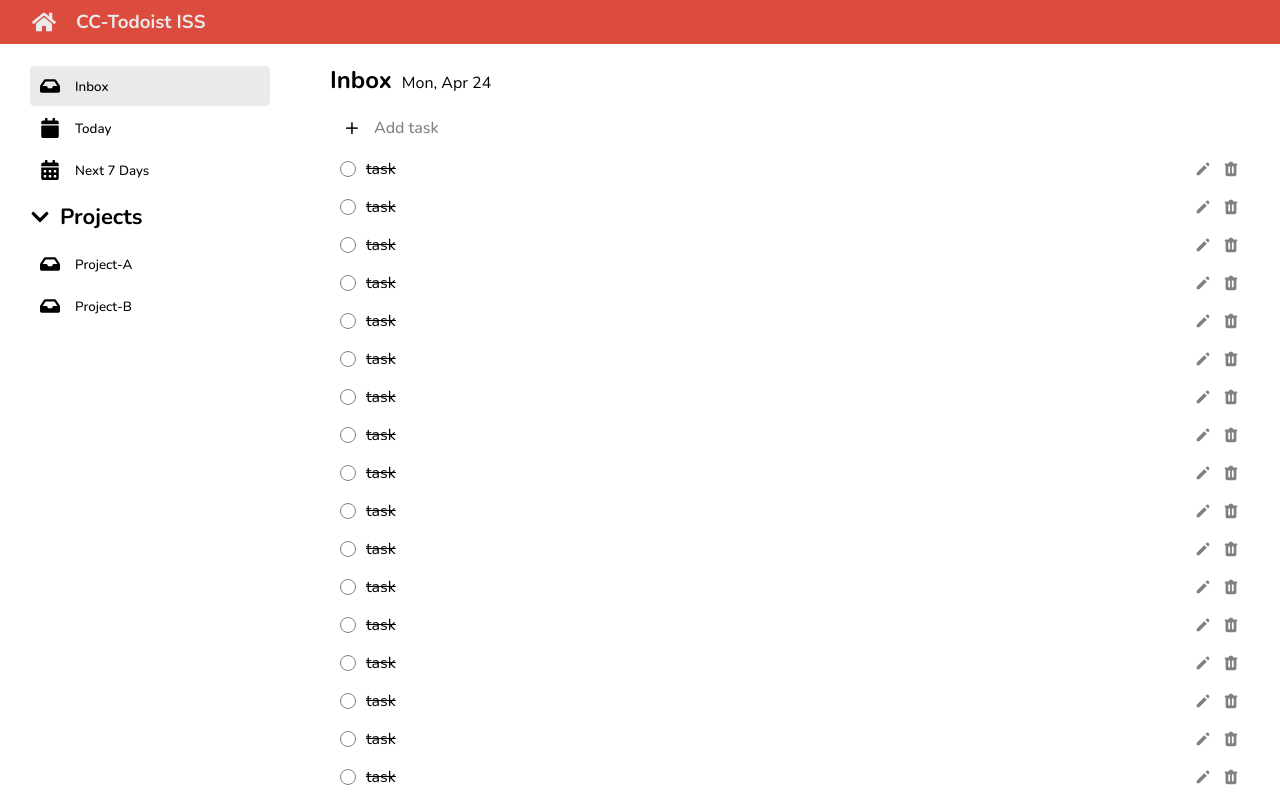
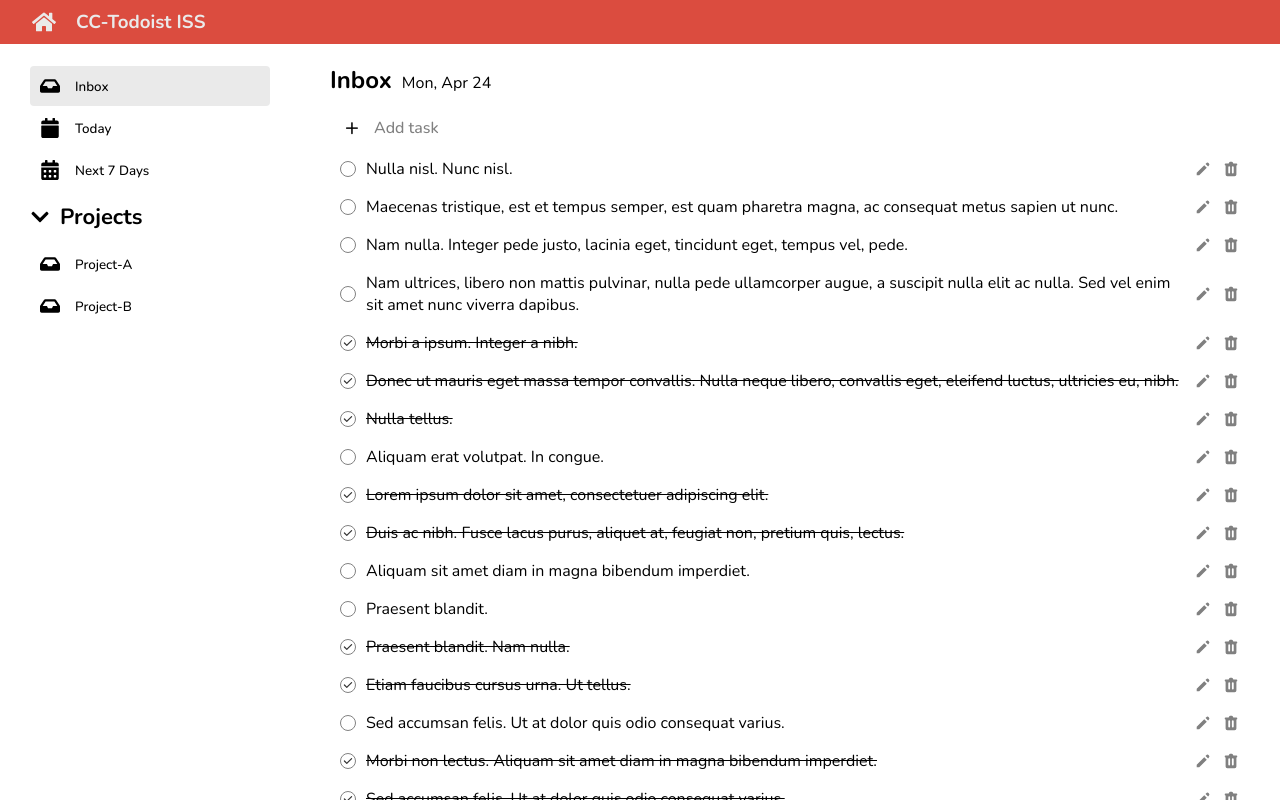
Before and after one commit to issarapong/react-todolist, a React (Create React App) app: page / in a window 1280 px wide. Built offline with nearby package versions, Linux system fonts and the light colour scheme.

Commit message:
feature:create todo

```diff
--- a/package.json
+++ b/package.json
@@ -11,6 +11,7 @@
     "react-icons": "^4.8.0",
     "react-scripts": "5.0.1",
     "sass": "^1.62.0",
+    "uuid": "^9.0.0",
     "web-vitals": "^2.1.4"
   },
   "scripts": {
--- a/src/components/Todo/AddTodo.jsx
+++ b/src/components/Todo/AddTodo.jsx
@@ -2,7 +2,7 @@ import styles from './AddTodo.module.scss';
 import { useState } from 'react';
 import { TodoForm } from './TodoForm';
 
-export function AddTodo() {
+export function AddTodo({onAddTodo}) {
     // # Logic & State
     const [isAddMode, setIsAddMode] = useState(false);
 
@@ -21,7 +21,11 @@ export function AddTodo() {
                     <h3>Add task</h3>
                 </div>
             ) : (
-                <TodoForm  onSetIsAddMode={setIsAddMode} />
+                <TodoForm
+                submitText="Add task"
+                onSetIsShowForm={setIsAddMode}
+                onAddTodo={onAddTodo}
+                />
             )}
         </>
     );
--- a/src/components/Todo/TodoContent.jsx
+++ b/src/components/Todo/TodoContent.jsx
@@ -1,13 +1,33 @@
+import { v4 as uuidv4 } from 'uuid';
+import { useState } from 'react';
 import { AddTodo } from './AddTodo';
 import { TodoHeader } from './TodoHeader';
 import { TodoLists } from './TodoLists';
+import mockData from '../../data/todos.json';
 
 export function TodoContent() {
+    // # Logic
+    const [todos, setTodos] = useState(mockData);
+
+    const handleAddTodo = (newTask) => {
+        // มี new todo
+        let newTodoObj = { id: uuidv4(), task: newTask, status: false, due_date: '' };
+
+        // สร้าง state ใหม่
+        // update state โดย new state
+        // const newTodos = [newTodoObj, ...todos];
+        // setTodos(newTodos);
+
+        // update state โดย callback
+        setTodos(currentState=> [newTodoObj,...currentState])
+    };
+
+    // # UI
     return (
         <main className='content'>
             <TodoHeader />
-            <AddTodo />
-            <TodoLists />
+            <AddTodo  onAddTodo={handleAddTodo}/>
+            <TodoLists todos={todos} />
         </main>
     );
 }
--- a/src/components/Todo/TodoForm.jsx
+++ b/src/components/Todo/TodoForm.jsx
@@ -1,9 +1,12 @@
 import styles from './TodoForm.module.scss';
 import React, { useState } from 'react';
 
-export function TodoForm({onSetIsAddMode}) {
+// TodoForm => call in 2 Mode
+// Mode-1 : Add
+// Mode-2 : Edit
+export function TodoForm({onSetIsShowForm,submitText, oldTask,onAddTodo}) {
     // # 1 : Logic Section
-    const [task, setTask] = useState('');
+    const [task, setTask] = useState(oldTask || '');
     const [isError,setIsError] = useState(false)
 
     const handleSubmit = (e) => {
@@ -13,14 +16,23 @@ export function TodoForm({onSetIsAddMode}) {
         if(task.trim() === '') {
             setIsError(true)
             return;
+        } else {
+            // validate passed , execute addTodo
+            onAddTodo(task) // from <TodoContent/>
         }
 
         // set back to normal mode
-		onSetIsAddMode(false)
+		onSetIsShowForm(false)
 
     };
     const handleClickCancel = (e) => {
-		onSetIsAddMode(false)
+        // from <AddTodo/> for Add
+		// onSetIsAddMode?.(false)
+        // from <TodoItem/> for Edit
+        // onSetIsEditMode?.(false)
+
+        // for Add , for Edit
+        onSetIsShowForm?.(false)
 
 
     };
@@ -47,7 +59,7 @@ export function TodoForm({onSetIsAddMode}) {
                     <button type='button' onClick={handleClickCancel}>
                         Cancel
                     </button>
-                    <button type='submit'>Add Task</button>
+                    <button type='submit'>{submitText}</button>
                 </div>
             </div>
 
--- a/src/components/Todo/TodoItem.jsx
+++ b/src/components/Todo/TodoItem.jsx
@@ -1,21 +1,54 @@
 import styles from './TodoItem.module.scss';
+import { useState } from 'react';
 import { HiCheck, HiPencil, HiTrash } from 'react-icons/hi';
+import { TodoForm } from './TodoForm';
 
-export function TodoItem() {
+//todoSchema :  {id:1, task: asdadsasdas, status : false, due_date : 2002-04-20}
+export function TodoItem({todo}) {
+    // #1 : Logic,State
+	// Check === DONE === todo.status == true
+    const [isCheck, setIsCheck] = useState(todo.status);
+    const [isEdit, setIsEdit] = useState(false);
+
+    const handleToggleCheck = () => {
+        setIsCheck(!isCheck);
+    };
+
+	const handleOpenEditMode = () => {
+		setIsEdit(true)
+	}
+
+    const handleDeleteTodo = () => {
+        console.log('delete');
+    };
+
+    let checkboxStyle = isCheck ? styles.checkbox__icon__done : styles.checkbox__icon;
+    let taskStyle = isCheck ? styles.done : '';
+    // #2 : render
     return (
+        <>
+            {!isEdit ? (
                 <li className={styles.todo__item__container}>
-            <div className={styles.checkbox__container}>
-                <HiCheck className={styles.checkbox__icon} />
+                    <div className={styles.checkbox__container} onClick={handleToggleCheck}>
+                        <HiCheck className={checkboxStyle} />
                     </div>
-            <p className={styles.done}>{`task`}</p>
+                    <p className={taskStyle}>{todo.task}</p>
 
-            <div className={styles.edit__icon}>
+                    <div className={styles.edit__icon} onClick={handleOpenEditMode}>
                         <HiPencil />
                     </div>
 
-            <div className={styles.delete__icon}>
+                    <div className={styles.delete__icon} onClick={handleDeleteTodo}>
                         <HiTrash />
                     </div>
                 </li>
+            ) : (
+                <TodoForm
+				submitText='Edit task'
+				onSetIsShowForm={setIsEdit}
+				oldTask="old-task-name"
+				/>
+            )}
+        </>
     );
 }
--- a/src/components/Todo/TodoItem.module.scss
+++ b/src/components/Todo/TodoItem.module.scss
@@ -41,11 +41,11 @@ $grey: rgb(234, 234, 234);
 }
 
 // effect ติ้กถูกตอน hover ที่ <li>
-.checkbox__container:hover {
-    .checkbox__icon {
-        display: inline;
-    }
-}
+// .checkbox__container:hover {
+//     .checkbox__icon {
+//         display: inline;
+//     }
+// }
 
 .edit__icon,
 .delete__icon {
--- a/src/components/Todo/TodoLists.jsx
+++ b/src/components/Todo/TodoLists.jsx
@@ -1,13 +1,16 @@
 import { TodoItem } from './TodoItem';
 
-export function TodoLists() {
-    const mockTodo = Array.from({ length: 50 }, (el, idx) => idx + 1);
+export function TodoLists({todos}) {
+
 
     return (
         <ul>
-            {mockTodo.map((el) => (
-                <TodoItem  key={el}/>
+            {todos.map((todoObj) => (
+                <TodoItem  key={todoObj.id} todo={todoObj}/>
             ))}
         </ul>
     );
 }
+
+
+// {id:1, task: asdadsasdas, status : false, due_date : 2002-04-20}
--- /dev/null
+++ b/src/data/todos.json
@@ -0,0 +1,30 @@
+[{"id":1,"task":"Nulla nisl. Nunc nisl.","status":false,"due_date":"2023-04-25"},
+{"id":2,"task":"Maecenas tristique, est et tempus semper, est quam pharetra magna, ac consequat metus sapien ut nunc.","status":false,"due_date":"2023-05-01"},
+{"id":3,"task":"Nam nulla. Integer pede justo, lacinia eget, tincidunt eget, tempus vel, pede.","status":false,"due_date":"2023-05-06"},
+{"id":4,"task":"Nam ultrices, libero non mattis pulvinar, nulla pede ullamcorper augue, a suscipit nulla elit ac nulla. Sed vel enim sit amet nunc viverra dapibus.","status":false,"due_date":"2023-04-28"},
+{"id":5,"task":"Morbi a ipsum. Integer a nibh.","status":true,"due_date":"2023-05-06"},
+{"id":6,"task":"Donec ut mauris eget massa tempor convallis. Nulla neque libero, convallis eget, eleifend luctus, ultricies eu, nibh.","status":true,"due_date":"2023-05-06"},
+{"id":7,"task":"Nulla tellus.","status":true,"due_date":"2023-05-05"},
+{"id":8,"task":"Aliquam erat volutpat. In congue.","status":false,"due_date":"2023-05-04"},
+{"id":9,"task":"Lorem ipsum dolor sit amet, consectetuer adipiscing elit.","status":true,"due_date":"2023-05-05"},
+{"id":10,"task":"Duis ac nibh. Fusce lacus purus, aliquet at, feugiat non, pretium quis, lectus.","status":true,"due_date":"2023-04-27"},
+{"id":11,"task":"Aliquam sit amet diam in magna bibendum imperdiet.","status":false,"due_date":"2023-05-05"},
+{"id":12,"task":"Praesent blandit.","status":false,"due_date":"2023-05-03"},
+{"id":13,"task":"Praesent blandit. Nam nulla.","status":true,"due_date":"2023-05-01"},
+{"id":14,"task":"Etiam faucibus cursus urna. Ut tellus.","status":true,"due_date":"2023-04-30"},
+{"id":15,"task":"Sed accumsan felis. Ut at dolor quis odio consequat varius.","status":false,"due_date":"2023-05-05"},
+{"id":16,"task":"Morbi non lectus. Aliquam sit amet diam in magna bibendum imperdiet.","status":true,"due_date":"2023-05-05"},
+{"id":17,"task":"Sed accumsan felis. Ut at dolor quis odio consequat varius.","status":true,"due_date":"2023-05-07"},
+{"id":18,"task":"Nulla tempus. Vivamus in felis eu sapien cursus vestibulum.","status":true,"due_date":"2023-04-27"},
+{"id":19,"task":"Donec diam neque, vestibulum eget, vulputate ut, ultrices vel, augue.","status":true,"due_date":"2023-05-02"},
+{"id":20,"task":"Duis ac nibh.","status":false,"due_date":"2023-05-05"},
+{"id":21,"task":"Aenean fermentum.","status":true,"due_date":"2023-04-25"},
+{"id":22,"task":"Mauris enim leo, rhoncus sed, vestibulum sit amet, cursus id, turpis.","status":true,"due_date":"2023-05-06"},
+{"id":23,"task":"Nulla tempus.","status":true,"due_date":"2023-04-27"},
+{"id":24,"task":"Praesent blandit. Nam nulla.","status":true,"due_date":"2023-05-03"},
+{"id":25,"task":"Vestibulum ac est lacinia nisi venenatis tristique.","status":false,"due_date":"2023-05-03"},
+{"id":26,"task":"Nam dui. Proin leo odio, porttitor id, consequat in, consequat ut, nulla.","status":true,"due_date":"2023-05-08"},
+{"id":27,"task":"Morbi vestibulum, velit id pretium iaculis, diam erat fermentum justo, nec condimentum neque sapien placerat ante.","status":false,"due_date":"2023-04-26"},
+{"id":28,"task":"Etiam pretium iaculis justo. In hac habitasse platea dictumst.","status":true,"due_date":"2023-05-07"},
+{"id":29,"task":"Nam congue, risus semper porta volutpat, quam pede lobortis ligula, sit amet eleifend pede libero quis orci. Nullam molestie nibh in lectus.","status":false,"due_date":"2023-05-05"},
+{"id":30,"task":"Etiam vel augue. Vestibulum rutrum rutrum neque.","status":false,"due_date":"2023-05-05"}]
```
Also changed, not shown: 1 other file (tests, documents, lock files or other folders). Lines whose indentation alone changed are shown as unchanged.
